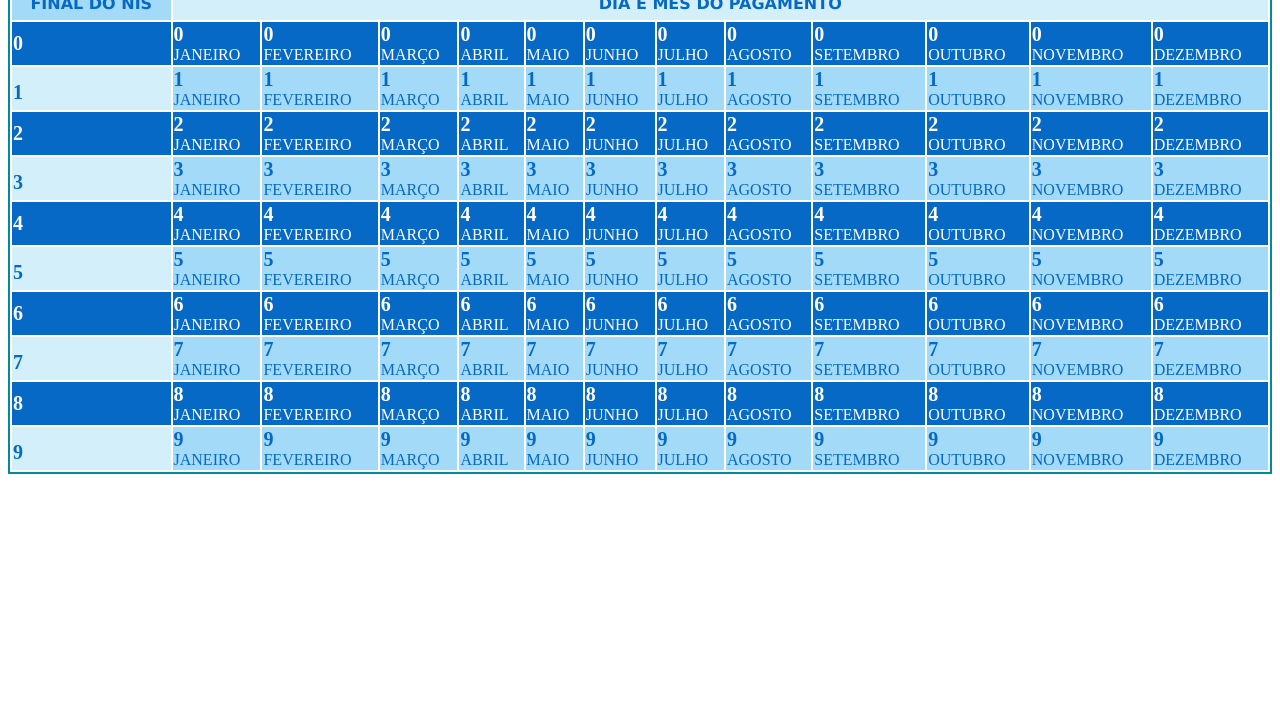
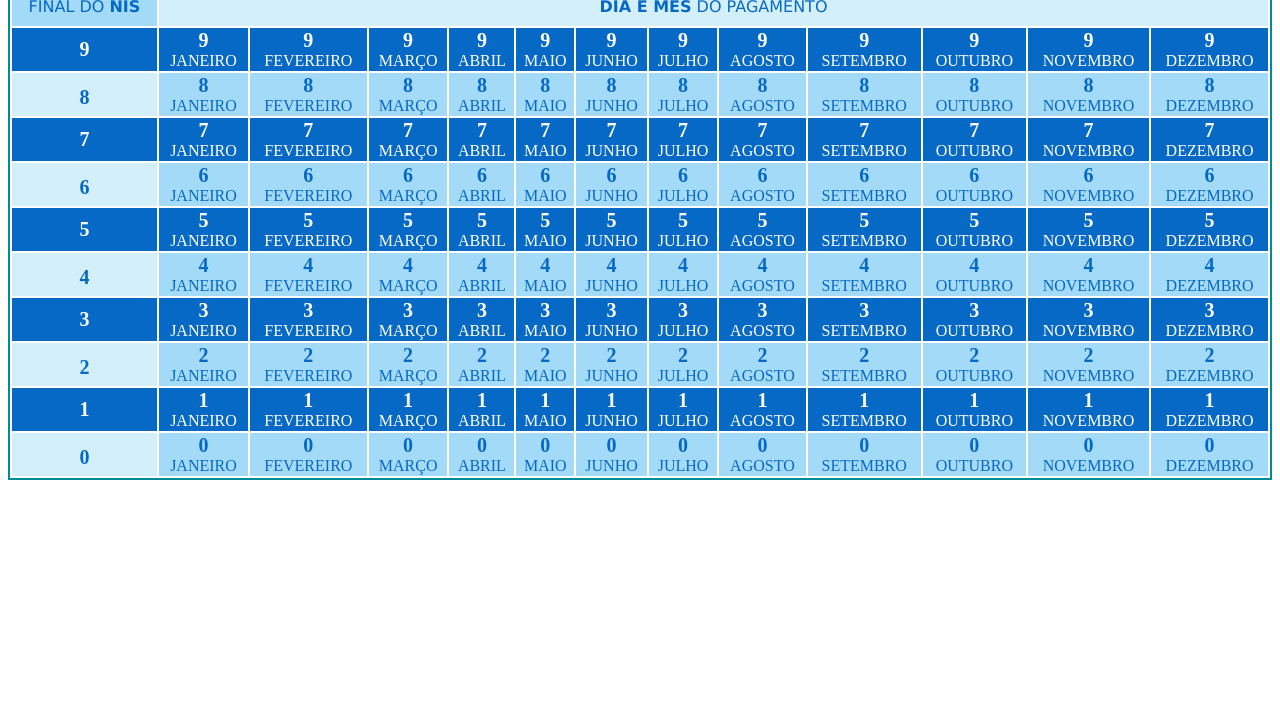
Before and after one commit to otav-o/Tecnologia-Web-Aplicada, a plain HTML site: page AtividadesAvaliativas/PrimeiroBimestre/Atividade2/index.html in a window 1280 px wide. Shown: the part 92-800 px from the top of the page. Drawn offline with Linux system fonts and the light colour scheme.

Commit message:
Mudar numeração e corrigir estilos

```diff
--- a/AtividadesAvaliativas/PrimeiroBimestre/Atividade2/script.js
+++ b/AtividadesAvaliativas/PrimeiroBimestre/Atividade2/script.js
@@ -19,7 +19,7 @@ var getMes = (numero) => {
 function gerarTabela() {
     var tabela = document.getElementById('tabela');
 
-    for (let i = 0; i < 10; i++) {
+    for (let i = 9; i > -1; i--) {
         var linha = tabela.insertRow();
 
         for (let j = 0; j < 13; j++) {
--- a/AtividadesAvaliativas/PrimeiroBimestre/Atividade2/style.css
+++ b/AtividadesAvaliativas/PrimeiroBimestre/Atividade2/style.css
@@ -8,6 +8,7 @@
 
 body {
     text-transform: uppercase;
+    text-align: center;
 }
 
 table {
@@ -41,8 +42,7 @@ table {
 
 #tabela tr th {
     font-family: Verdana, Geneva, Tahoma, sans-serif;
-    text-align: center;
-    line-height: 30px;
+    padding: 0.75%;
 }
 
 #tabela tr:nth-child(even){
@@ -65,6 +65,10 @@ table {
     background-color: var(--azul-mais-claro);
 }
 
+#linhaDiaMes th {
+    font-weight: normal;
+}
+
 #colunaDiaMes {
     color: var(--azul-escuro);
     background-color: var(--azul-mais-claro);
```
